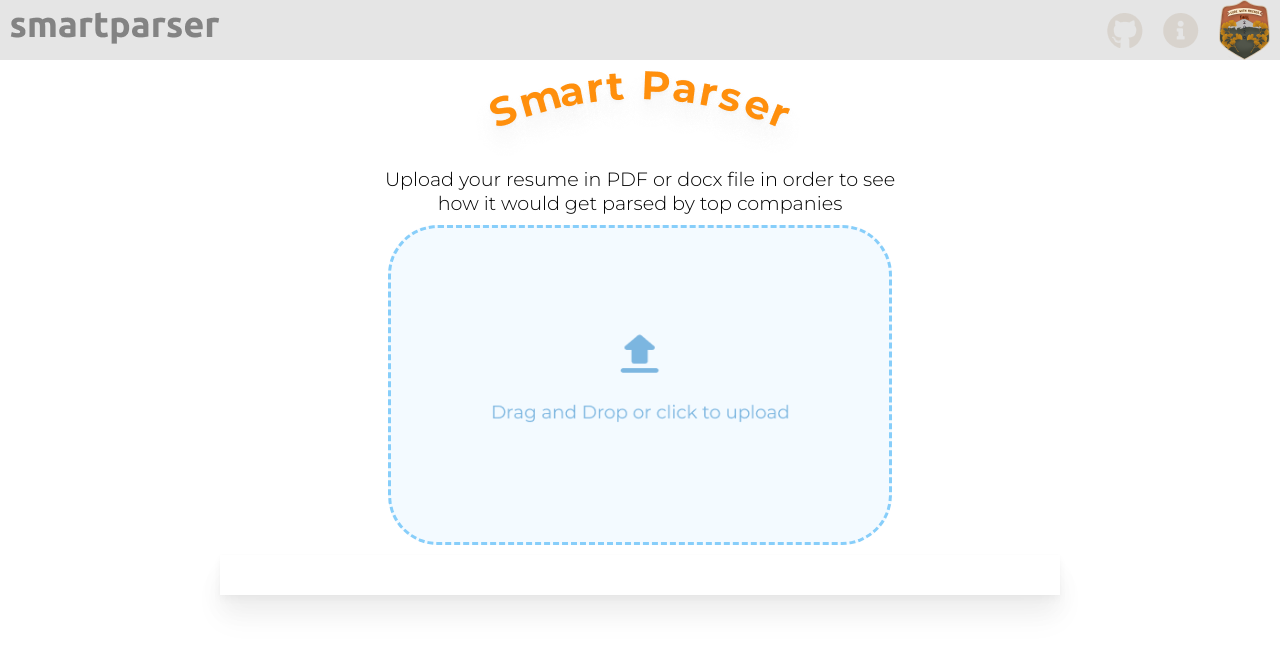
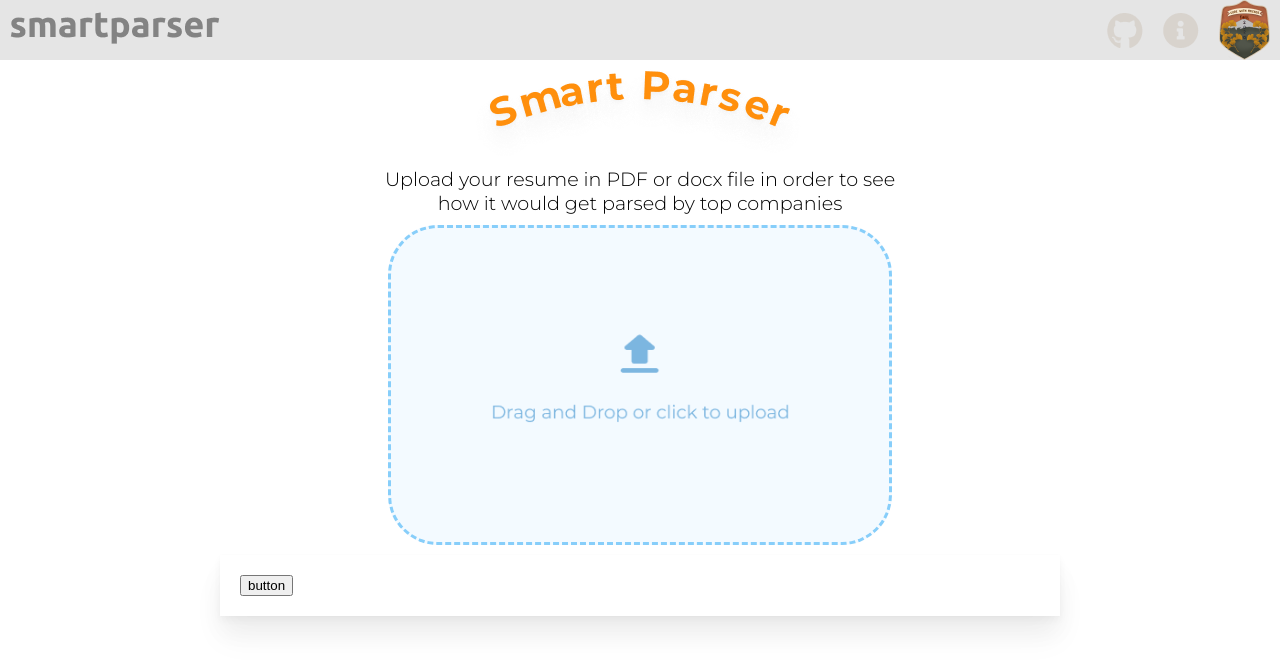
Before and after one commit to justinwlin/cwf, a Vue app: page / in a window 1280 px wide. Shown: the top 668 px of the page. Built offline with nearby package versions, Linux system fonts and the light colour scheme.

Commit message:
Revert "Revert "Update parsedResume.vue""
This reverts commit 706220678da3656929d80165d9c7467674e5bf14.

```diff
--- a/src/components/parsedResume.vue
+++ b/src/components/parsedResume.vue
@@ -1,5 +1,6 @@
 <template>
   <div class="page">
+    <button> button </button>
     <span v-if="jsonResponse">
 <<<<<<< HEAD
       <b>Name:</b>
```
